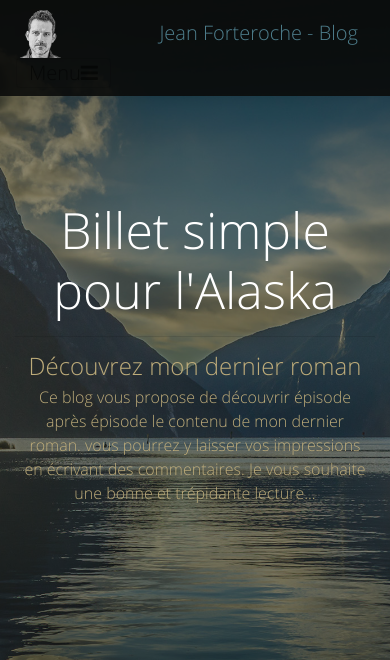
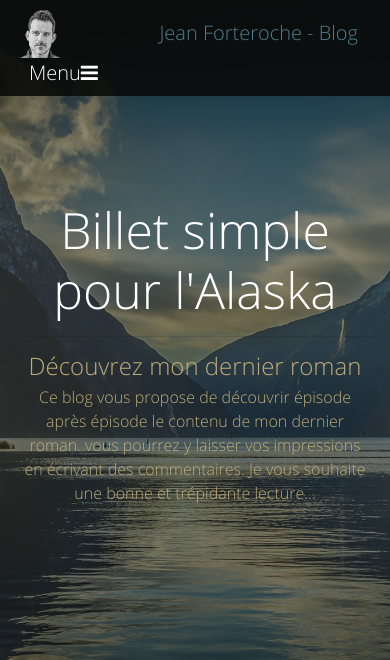
Before and after one commit to Chrisentem/Blog-MVC, a PHP site: page / in a window 390 px wide. Shown: the top 660 px of the page. Run offline with PHP 8.4, Linux system fonts and the light colour scheme; data comes from the database, SQL or seed files in the repository.

Commit message:
CSS added for responsive design

```diff
--- a/Content/css/style.css
+++ b/Content/css/style.css
@@ -120,6 +120,10 @@ body {
 
 .navbar-light .navbar-brand {
   color: #4e7e8c;
+}
+
+.navbar-light .navbar-toggler {
+  color: #fff;
 }
 
 .navbar-light .navbar-brand:focus, .navbar-light .navbar-brand:hover {
```
